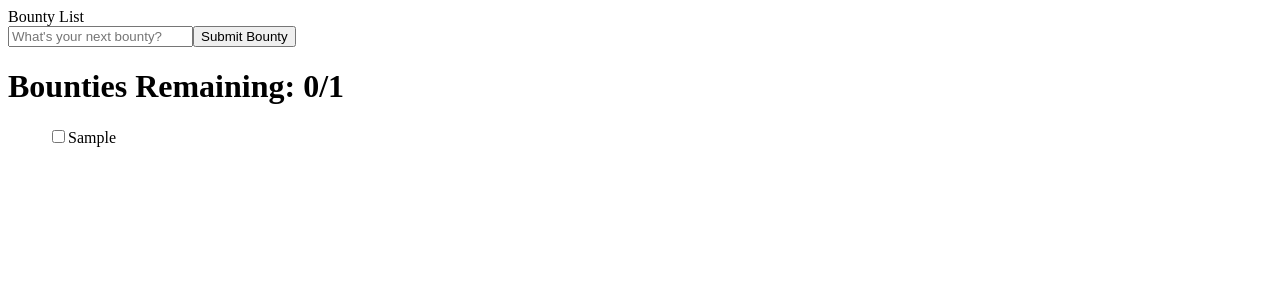
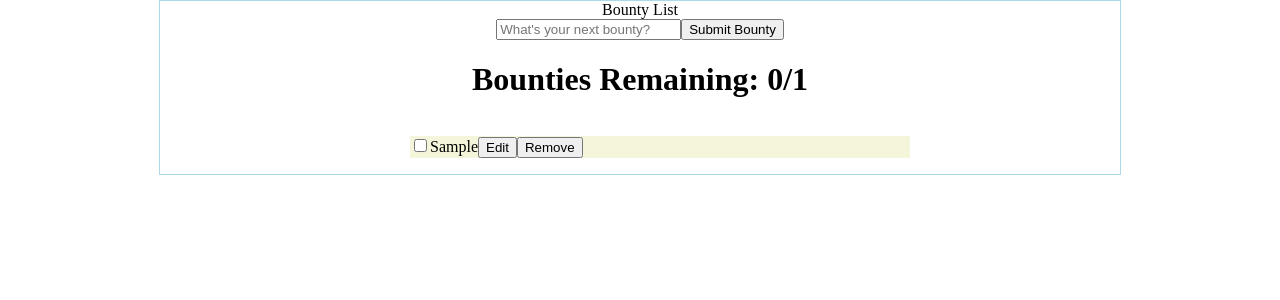
Before and after one commit to taujeng/bountysheet, a React (Create React App) app: page / in a window 1280 px wide. Both pictures are taken after typing "Sample" into the empty fields and a click on the button "Submit Bounty". Shown: the top 300 px of the page. Built offline with nearby package versions, Linux system fonts and the light colour scheme.

Commit message:
Added Bounty Component, remove button, onHover

```diff
--- a/public/index.html
+++ b/public/index.html
@@ -4,6 +4,7 @@
     <meta charset="utf-8" />
     <meta name="viewport" content="width=device-width, initial-scale=1" />
     <title>Bounty Sheet</title>
+    <link rel="stylesheet" href="style.css">
   </head>
   <body>
     <div id="root"></div>
--- /dev/null
+++ b/public/style.css
@@ -0,0 +1,5 @@
+body {
+  box-sizing: border-box;
+  margin: 0;
+  padding: 0;
+}
--- a/src/App.js
+++ b/src/App.js
@@ -1,8 +1,9 @@
-import BountyList from "./Components/BountyList";
+import BountyList from "./Components/BountyList/BountyList";
+import './app.css'
 
 function App() {
   return (
-    <div className="App">
+    <div className="app-container">
       <BountyList />
     </div>
   );
--- /dev/null
+++ b/src/Components/Bounty/Bounty.jsx
@@ -0,0 +1,41 @@
+import React, { useState } from 'react';
+import './bounty.css';
+
+const Bounty = ({ item, handleCheckBox, handleDelete }) => {
+  const [hover, setHover] = useState(false);
+  const [edit, setEdit] = useState(false);
+
+  return (
+    <>
+      <div
+        className="bounty-container"
+        onMouseEnter={() => setHover(true)}
+        onMouseLeave={() => setHover(false)}
+        style={{ border: hover ? 'black 1px solid' : null }}
+      >
+        {/* <label
+          style={{ textDecoration: item.completed ? 'line-through' : null }}
+        >
+          <input type="checkbox" onClick={() => handleCheckBox(item.id)} />
+          {item.task}
+        </label> */}
+        {!edit ? (
+          <label
+            style={{ textDecoration: item.completed ? 'line-through' : null }}
+          >
+            <input type="checkbox" onClick={() => handleCheckBox(item.id)} />
+            {item.task}
+          </label>
+        ) : (
+          <h1>edit time</h1>
+        )}
+        <button onClick={() => setEdit(!edit)}>
+          {!edit ? 'Edit' : 'Save'}
+        </button>
+        <button onClick={() => handleDelete(item.id)}>Remove</button>
+      </div>
+    </>
+  );
+};
+
+export default Bounty;
--- /dev/null
+++ b/src/Components/Bounty/bounty.css
@@ -0,0 +1,4 @@
+.bounty-container {
+  width: 500px;
+  background-color: beige;
+}
--- a/src/Components/BountyList.jsx
+++ b/src/Components/BountyList/BountyList.jsx
@@ -1,10 +1,16 @@
 import React, { useState } from 'react';
+import Bounty from '../Bounty/Bounty'
+import './bountyList.css'
 
 const BountyList = () => {
   const [form, setForm] = useState('');
   const [list, setList] = useState([]);
 
   const id = list.length;
+  let active = 0;
+  list.forEach((item) => {
+    if (item.completed) active++;
+  });
 
   function handleSubmit(e) {
     e.preventDefault();
@@ -18,24 +24,26 @@ const BountyList = () => {
   }
   function handleCheckBox(id) {
     setList(
-      list.map((l) => {
-        if (id === l.id) {
+      list.map((item) => {
+        if (id === item.id) {
           return {
-            ...l,
-            completed: !l.completed,
+            ...item,
+            completed: !item.completed,
           };
-        }
+        } else return item;
       })
     );
   }
+  function handleDelete(id) {
+    setList(
+      list.filter(item=> item.id !== id)
+    )
+  }
 
-  let active = 0;
-  list.forEach((item) => {
-    if (item.completed) active++;
-  });
+
 
   return (
-    <div>
+    <div className="bountyList-container">
       <header>Bounty List</header>
       <form onSubmit={handleSubmit}>
         <input
@@ -51,14 +59,9 @@ const BountyList = () => {
       </h1>
       <ul>
         {list.map((item) => (
-          <div key={item.id}>
-            <label
-              style={{ textDecoration: item.completed ? 'line-through' : null }}
-            >
-              <input type="checkbox" onChange={() => handleCheckBox(item.id)} />
-              {item.task}
-            </label>
-          </div>
+          <Bounty key={item.id} item={item} handleCheckBox={handleCheckBox}
+            handleDelete={handleDelete}
+          />
         ))}
       </ul>
     </div>
--- /dev/null
+++ b/src/Components/BountyList/bountyList.css
@@ -0,0 +1,8 @@
+.bountyList-container {
+  width: 75%;
+  height: 100%;
+  display: flex;
+  flex-direction: column;
+  align-items: center;
+  border: 1px lightblue solid;
+}
--- /dev/null
+++ b/src/app.css
@@ -0,0 +1,5 @@
+.app-container {
+  display: flex;
+  flex-direction: column;
+  align-items: center;
+}
```
